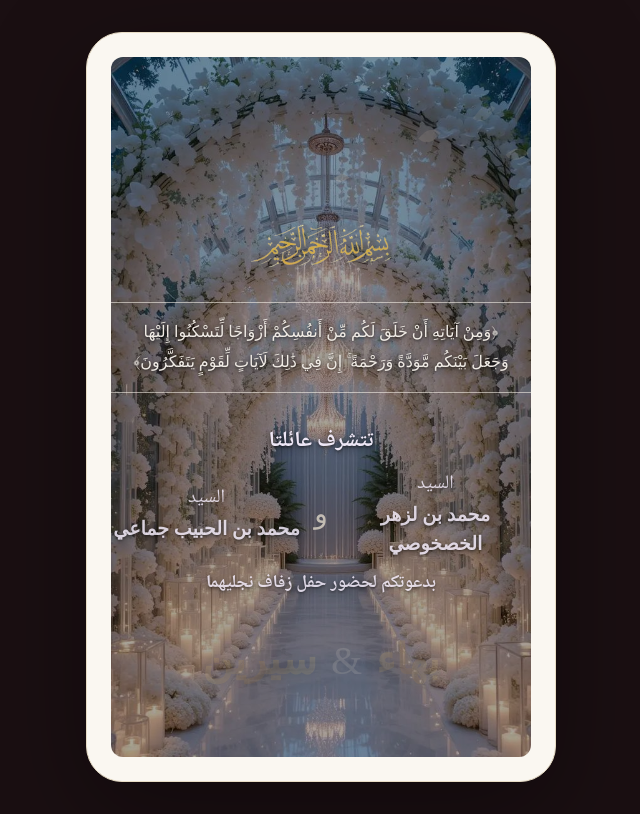
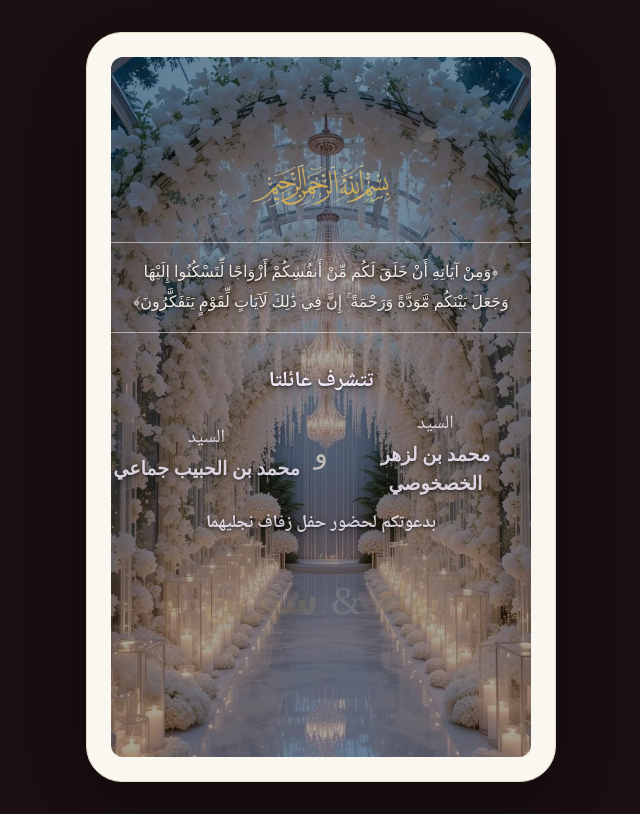
Before and after one commit to inviti-kol/inviti-lkol, a Next.js app: page /baha-sirine in a window 1280 px wide. Both pictures are taken after a click on the element 640 px from the left and 407 px from the top of the page. Shown: the whole page, without its empty margins (319-959 px from the left). Built offline with nearby package versions, Linux system fonts and the light colour scheme.

Commit message:
backup antes de nueva invitacion

```diff
--- a/src/components/invitation/Pages.tsx
+++ b/src/components/invitation/Pages.tsx
@@ -62,6 +62,7 @@ export default function Pages() {
             flex-col
             items-center
             justify-center
+            bottom-15
           "
         >
 
```
